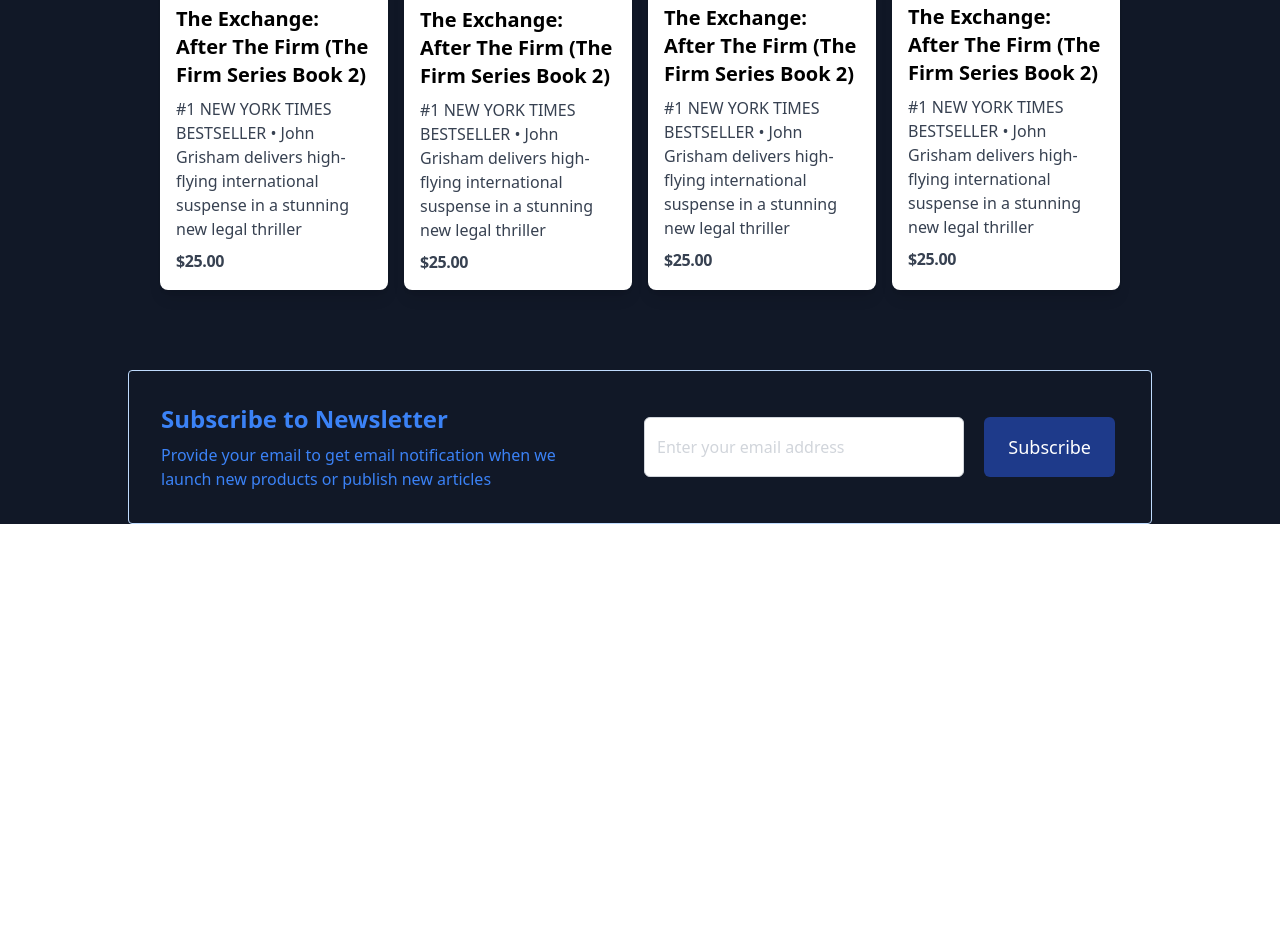
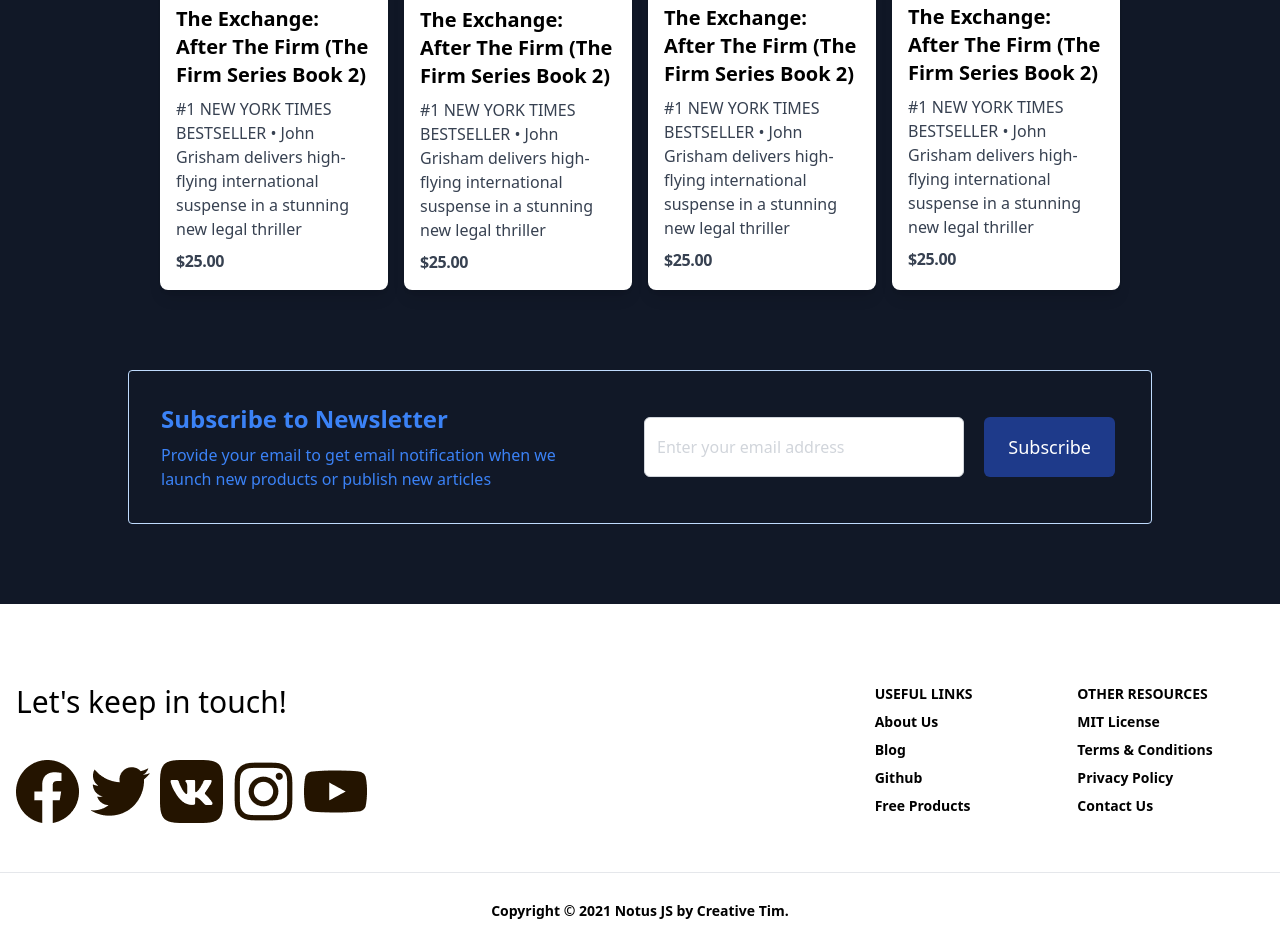
Before and after one commit to Nani7008/bookshop, a website: page index.html in a window 1280 px wide. Shown: the part 1689-2614 px from the top of the page. Before the commit the page ends 2213 px from the top, so only its background shows below. Drawn offline with nearby package versions, Linux system fonts and the light colour scheme.

Commit message:
added footer

```diff
--- a/index.html
+++ b/index.html
@@ -437,7 +437,7 @@
         </div>
       </section>
 
-    <section id="sub" class="pt-20">
+    <section id="sub" class="pt-20 pb-20">
       <div class="container max-w-[1440px] mx-auto">
         <div
           class="flex flex-wrap items-center w-full max-w-5xl p-5 mx-auto text-left border border-blue-200 rounded lg:flex-nowrap md:p-8 dark:border-gray-700"
@@ -455,7 +455,7 @@
           </div>
           <div class="w-full px-1 flex-0 md:w-auto lg:w-1/2">
             <form novalidate="">
-              <input type="hidden" name="tags" value="earlyaccess" />
+              <input type="hidden" name="tags" />
               <div class="flex flex-col sm:flex-row">
                 <input
                   type="email"
@@ -477,6 +477,64 @@
       </div>
     </section>
 </main>
+<footer class="pt-20">
+  <div class="container max-w-[1440px] mx-auto">
+    <div class="flex flex-wrap text-left lg:text-left">
+      <div class="w-full lg:w-6/12 px-4">
+        <h4 class="text-3xl fonat-semibold text-blueGray-700">Let's keep in touch!</h4>
+        <img src="./assets/icons/social.png" alt="social" class="pt-10">
+
+      </div>
+      <div class="w-full lg:w-6/12 px-4">
+        <div class="flex flex-wrap items-top mb-6">
+          <div class="w-full lg:w-4/12 px-4 ml-auto">
+            <span class="block uppercase text-blueGray-500 text-sm font-semibold mb-2">Useful Links</span>
+            <ul class="list-unstyled">
+              <li>
+                <a class="text-blueGray-600 hover:text-blueGray-800 font-semibold block pb-2 text-sm" href="https://www.creative-tim.com/presentation?ref=njs-profile">About Us</a>
+               </li>
+              <li>
+                <a class="text-blueGray-600 hover:text-blueGray-800 font-semibold block pb-2 text-sm" href="https://blog.creative-tim.com?ref=njs-profile">Blog</a>
+              </li>
+              <li>
+                <a class="text-blueGray-600 hover:text-blueGray-800 font-semibold block pb-2 text-sm" href="https://www.github.com/creativetimofficial?ref=njs-profile">Github</a>
+              </li>
+              <li>
+                <a class="text-blueGray-600 hover:text-blueGray-800 font-semibold block pb-2 text-sm" href="https://www.creative-tim.com/bootstrap-themes/free?ref=njs-profile">Free Products</a>
+              </li>
+            </ul>
+          </div>
+          <div class="w-full lg:w-4/12 px-4">
+            <span class="block uppercase text-blueGray-500 text-sm font-semibold mb-2">Other Resources</span>
+            <ul class="list-unstyled">
+              <li>
+                <a class="text-blueGray-600 hover:text-blueGray-800 font-semibold block pb-2 text-sm" href="https://github.com/creativetimofficial/notus-js/blob/main/LICENSE.md?ref=njs-profile">MIT License</a>
+              </li>
+              <li>
+                <a class="text-blueGray-600 hover:text-blueGray-800 font-semibold block pb-2 text-sm" href="https://creative-tim.com/terms?ref=njs-profile">Terms &amp; Conditions</a>
+              </li>
+              <li>
+                <a class="text-blueGray-600 hover:text-blueGray-800 font-semibold block pb-2 text-sm" href="https://creative-tim.com/privacy?ref=njs-profile">Privacy Policy</a>
+              </li>
+              <li>
+                <a class="text-blueGray-600 hover:text-blueGray-800 font-semibold block pb-2 text-sm" href="https://creative-tim.com/contact-us?ref=njs-profile">Contact Us</a>
+              </li>
+            </ul>
+          </div>
+        </div>
+      </div>
+    </div>
+    <hr class="my-6 border-blueGray-300">
+    <div class="flex flex-wrap items-center md:justify-between justify-center">
+      <div class="w-full md:w-4/12 px-4 mx-auto text-center">
+        <div class="text-sm text-blueGray-500 font-semibold py-1">
+          Copyright © <span id="get-current-year">2021</span><a href="https://www.creative-tim.com/product/notus-js" class="text-blueGray-500 hover:text-gray-800" target="_blank"> Notus JS by
+          <a href="https://www.creative-tim.com?ref=njs-profile" class="text-blueGray-500 hover:text-blueGray-800">Creative Tim</a>.
+        </div>
+      </div>
+    </div>
+  </div>
+</footer>
     <script src="https://unpkg.com/flowbite@1.4.0/dist/flowbite.js"></script>
   </body>
 </html>
```
Also changed, not shown: assets/icons/social.png (added), dist/output.css.
